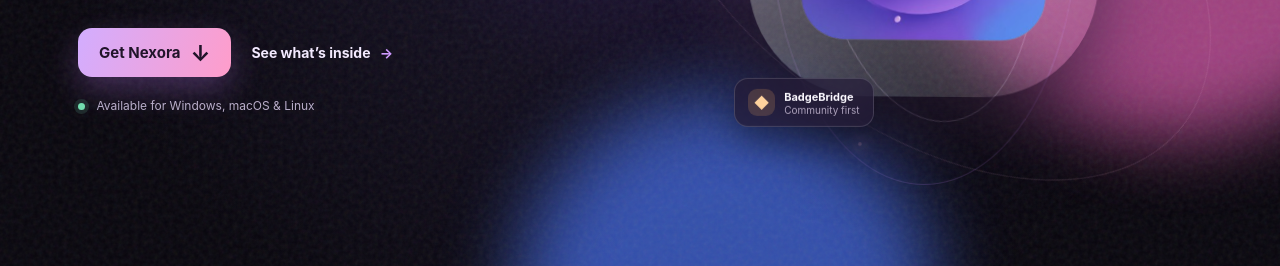
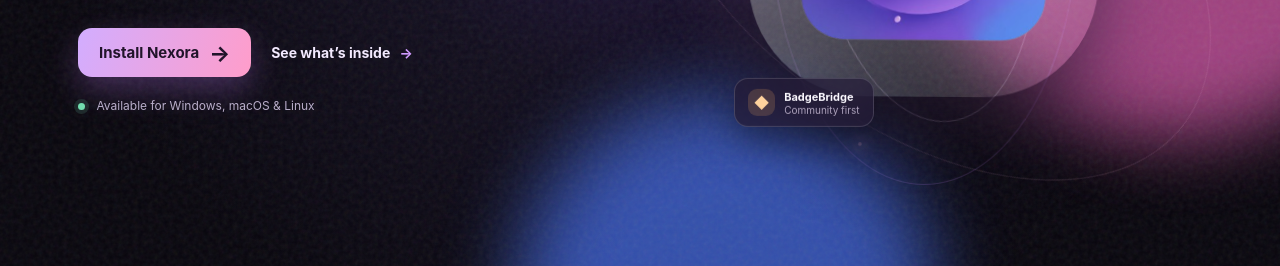
Before and after one commit to EchoSpring-max/Nexora-Website, a website: page public/index.html in a window 1280 px wide. Shown: the part 534-800 px from the top of the page. Drawn offline with Linux system fonts and the light colour scheme.

Commit message:
Route splash install CTA to install page

```diff
--- a/public/index.html
+++ b/public/index.html
@@ -30,7 +30,7 @@
         <p class="kicker"><i></i> YOUR DISCORD, REIMAGINED</p>
         <h1>Find your<br><em>frequency.</em></h1>
         <p class="hero-lede">Nexora is a more personal Discord desktop experience—built around the plugins, themes, and little details that make it yours.</p>
-        <div class="hero-actions"><a class="primary-action" data-platform-download href="https://github.com/EchoSpring-max/Nexora/releases/latest/download/NexoraInstaller.exe">Get Nexora <span>↓</span></a><a class="secondary-action" href="/features.html">See what’s inside <span>→</span></a></div>
+        <div class="hero-actions"><a class="primary-action" href="/install.html">Install Nexora <span>→</span></a><a class="secondary-action" href="/features.html">See what’s inside <span>→</span></a></div>
         <p class="availability"><span></span> Available for Windows, macOS & Linux</p>
       </div>
     </section>
```
